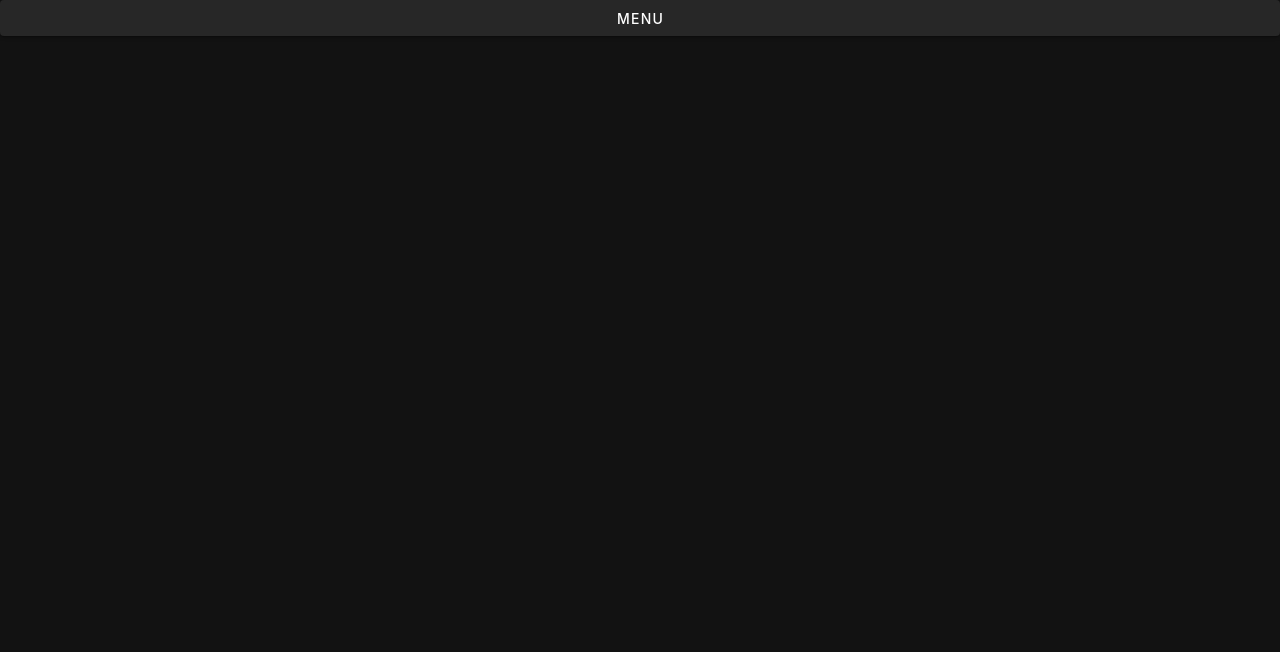
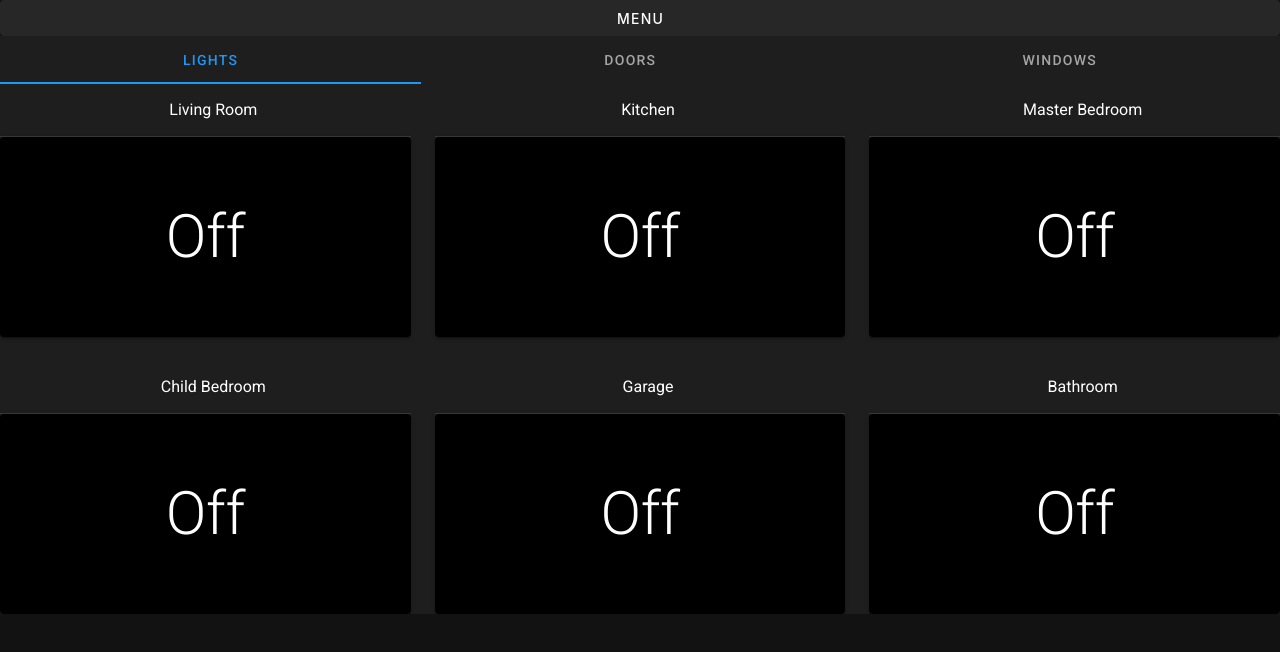
Before and after one commit to dwheele498/cs499smart_home, a Vue app in the folder smarthome/: page /lights in a window 1280 px wide. Shown: the top 652 px of the page. Built offline with nearby package versions, Linux system fonts and the light colour scheme; no server answers.

Commit message:
added a tabbed view and routes, tabbed components still need to be updated to be acurate and reflect store state

```diff
--- a/smarthome/src/views/Home.vue
+++ b/smarthome/src/views/Home.vue
@@ -1,47 +1,34 @@
 <template>
-  <v-item-group multiple>
+  <!-- <v-item-group multiple> -->
+    <v-content>
     <thermo></thermo>
-    <v-container>
-      <v-row>
-        <v-col v-for="n in 6" :key="n" cols="12" md="4">
-          <v-banner class="text-center">{{ rooms[n - 1] }}</v-banner>
-          <v-item v-slot:default="{ active, toggle }">
-            <v-card
-              :color="active ? 'white' : 'black'"
-              class="d-flex align-center"
-              height="200"
-              @click="toggle"
-            >
-              <v-scroll-y-transition>
-                <div
-                  v-if="active"
-                  class="display-3 flex-grow-1 text-center black--text"
-                >
-                  On
-                </div>
-                <div
-                  v-else
-                  class="display-3 flex-grow-1 text-center white--text"
-                >
-                  Off
-                </div>
-              </v-scroll-y-transition>
-            </v-card>
-          </v-item>
-        </v-col>
-      </v-row>
-    </v-container>
-  </v-item-group>
+    <v-tabs grow>
+      <v-tab active-class="active" to="lights">
+        Lights
+      </v-tab>
+      <v-tab active-class="active" to="doors">
+        Doors
+      </v-tab>
+      <v-tab active-class="active" to="windows">
+        Windows
+      </v-tab>
+    </v-tabs>
+    <v-tabs-items>
+      <router-view></router-view>
+    </v-tabs-items>
+    </v-content>
+
+  <!-- </v-item-group> -->
 </template>
 
 <script lang="ts">
 import Vue from "vue";
 import { ROOMS } from "../consts";
-import ThermostatVue from './Thermostat.vue';
+import ThermostatVue from "./Thermostat.vue";
 export default Vue.extend({
   data: () => ({
     rooms: ROOMS,
   }),
-  components:{thermo: ThermostatVue}
+  components: { thermo: ThermostatVue},
 });
 </script>
--- /dev/null
+++ b/smarthome/src/views/HomeTabs/HomeDoors.vue
@@ -0,0 +1,45 @@
+<template>
+<v-row>
+        <v-col v-for="n in 6" :key="n" cols="12" md="4">
+          <v-banner class="text-center">{{ rooms[n - 1] }}</v-banner>
+          <v-item v-slot:default="{ active, toggle }">
+            <v-card
+              :color="active ? 'white' : 'black'"
+              class="d-flex align-center"
+              height="200"
+              @click="toggle"
+            >
+              <v-scroll-y-transition>
+                <div
+                  v-if="active"
+                  class="display-3 flex-grow-1 text-center black--text"
+                >
+                  On
+                </div>
+                <div
+                  v-else
+                  class="display-3 flex-grow-1 text-center white--text"
+                >
+                  Off
+                </div>
+              </v-scroll-y-transition>
+            </v-card>
+          </v-item>
+        </v-col>
+</v-row>
+
+</template>
+
+<script lang="ts">
+import Vue from 'vue'
+import {ROOMS} from '../../consts';
+export default Vue.extend({
+      data: () => ({
+        rooms: ROOMS,
+  }),
+})
+</script>
+
+<style>
+
+</style>
--- /dev/null
+++ b/smarthome/src/views/HomeTabs/HomeLights.vue
@@ -0,0 +1,44 @@
+<template>
+  <v-row>
+        <v-col v-for="n in 6" :key="n" cols="12" md="4">
+          <v-banner class="text-center">{{ rooms[n - 1] }}</v-banner>
+          <v-item v-slot:default="{ active, toggle }">
+            <v-card
+              :color="active ? 'white' : 'black'"
+              class="d-flex align-center"
+              height="200"
+              @click="toggle"
+            >
+              <v-scroll-y-transition>
+                <div
+                  v-if="active"
+                  class="display-3 flex-grow-1 text-center black--text"
+                >
+                  On
+                </div>
+                <div
+                  v-else
+                  class="display-3 flex-grow-1 text-center white--text"
+                >
+                  Off
+                </div>
+              </v-scroll-y-transition>
+            </v-card>
+          </v-item>
+        </v-col>
+      </v-row>
+</template>
+
+<script lang="ts">
+import Vue from 'vue'
+import {ROOMS} from '../../consts';
+export default Vue.extend({
+      data: () => ({
+        rooms: ROOMS,
+  }),
+})
+</script>
+
+<style>
+
+</style>
--- /dev/null
+++ b/smarthome/src/views/HomeTabs/HomeWindows.vue
@@ -0,0 +1,44 @@
+<template>
+  <v-row>
+        <v-col v-for="n in 6" :key="n" cols="12" md="4">
+          <v-banner class="text-center">{{ rooms[n - 1] }}</v-banner>
+          <v-item v-slot:default="{ active, toggle }">
+            <v-card
+              :color="active ? 'white' : 'black'"
+              class="d-flex align-center"
+              height="200"
+              @click="toggle"
+            >
+              <v-scroll-y-transition>
+                <div
+                  v-if="active"
+                  class="display-3 flex-grow-1 text-center black--text"
+                >
+                  Open
+                </div>
+                <div
+                  v-else
+                  class="display-3 flex-grow-1 text-center white--text"
+                >
+                  Closed
+                </div>
+              </v-scroll-y-transition>
+            </v-card>
+          </v-item>
+        </v-col>
+      </v-row>
+</template>
+
+<script lang="ts">
+import Vue from 'vue'
+import {ROOMS} from '../../consts';
+export default Vue.extend({
+      data: () => ({
+        rooms: ROOMS,
+  }),
+})
+</script>
+
+<style>
+
+</style>
```
Also changed, not shown: smarthome/src/router/index.ts (+6 -1 lines).
